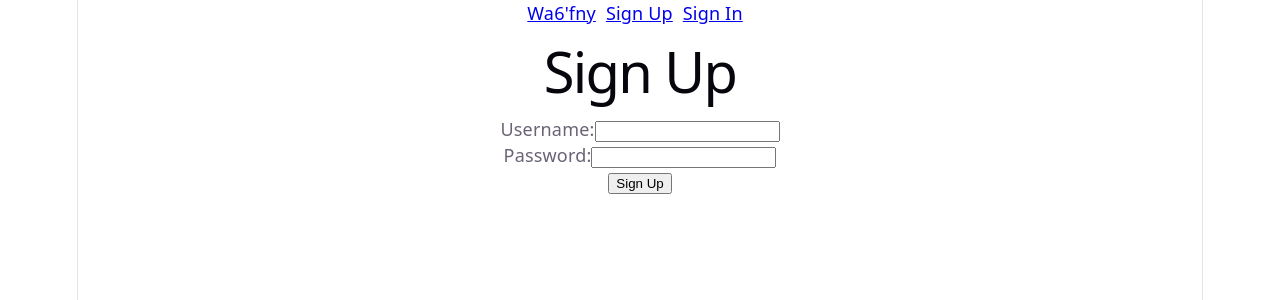
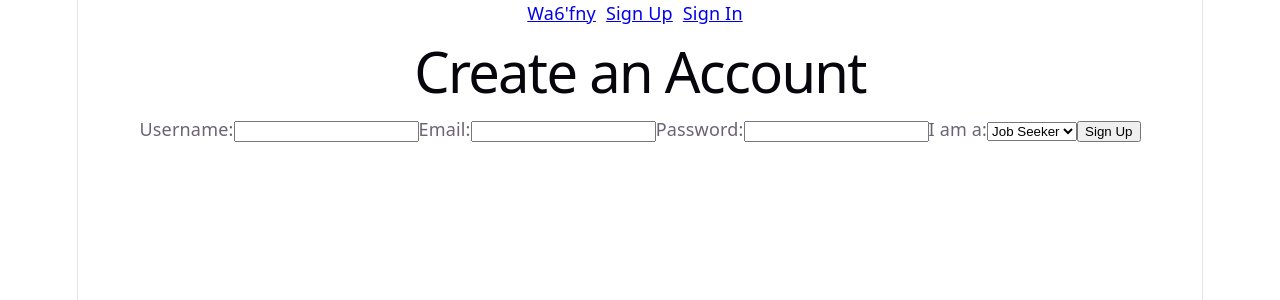
Before and after one commit to sarahlahdan-dot/wa6-fny-frontend, a React (Vite) app: page /sign-up in a window 1280 px wide. Shown: the top 300 px of the page. Built offline with nearby package versions, Linux system fonts and the light colour scheme.

Commit message:
signup added

```diff
--- a/src/pages/JobForm.jsx
+++ b/src/pages/JobForm.jsx
@@ -1,8 +1,90 @@
-import React from 'react'
+import { useState, useEffect } from 'react'
+import axios from 'axios'
+import { useNavigate, useParams } from 'react-router'
+import skillPicker from '../components/SkillPicker'
 
+//  THIS IS FOR HANDLING TWO PATH /:ID/EDIT AND /JOBS/NEW
 function JobForm() {
+
+  const { id } = useParams()
+  const navigate = useNavigate()
+
+  const [formData, setFormData] = useState({
+    title: '',
+    company: '',
+    description: '',
+    skillsRequired: [],
+    jobType: 'full-time',
+    location: '',
+    isOpen: true
+  })
+
+  async function getJob(){
+    try{
+
+      const token = localStorage.getItem('token')
+      const res = await axios.get(
+        `${import.meta.env.VITE_BACKEND_URL}/api/jobs/${id}`,
+        { headers: {Authorization: `Bearer ${token}` } }
+      )
+      setFormData({
+        title: res.data.title,
+        company: res.data.company,
+        description: res.data.description,
+        skillsRequired: res.data.skillsRequired,
+        jobType: res.data.jobType,
+        location: res.data.location,
+        isOpen: res.data.isOpen
+      })
+
+    }
+    catch(err){
+      console.log(err)
+    }
+  }
+
+  useEffect(()=>{
+    if (id) getJob()},[id])
+
+  function handleChange(event){
+    const value = event.target.type === 'checkbox' ? event.target.checked : event.target.value
+    setFormData({...formData, skillsRequired: newSkills })
+  }
+
+  function handleSkillsChange(newSkills){
+    setFormData({...formData, skillsRequired: newSkills})
+  }
+
+  async function handleSubmit(event){
+    event.preventDefault()
+    try{
+      const token = localStorage.getItem('token')
+      if (id) {
+        await axios.put(
+          `${import.meta.env.VITE_BACKEND_URL}/api/jobs/${id}`,formData,
+          { headers: { Authorization: `Bearer ${token}`}}
+        )
+
+      } else {
+        await axios.post(
+          `${import.meta.env.VITE_BACKEND_URL}/api/jobs`,
+          formData,
+          { headers: { Authorization: `Bearer ${token}`}}
+        )
+      }
+      navigate('/dashboard')
+    }
+    catch(err){
+      console.log(err)
+    }
+  }
+
   return (
     <div>
+      <h1>{id ? 'Edit The Job' : 'Post a New Job'}</h1>
+      <form onSubmit={handleSubmit}>
+
+      </form>
 
     </div>
   )
--- a/src/pages/Signup.jsx
+++ b/src/pages/Signup.jsx
@@ -3,13 +3,15 @@ import axios from 'axios';
 import { useNavigate } from 'react-router';
 
 function Signup() {
+  const navigate = useNavigate()
   const [formData, setFormData] = useState({
     username: '',
+    email: '',
     password: '',
-  });
-  const [errorMessage, setErrorMessage] = useState('');
+    role: 'seeker'
+  })
 
-  const navigate = useNavigate();
+
 
   const handleChange = (event) => {
     setFormData({ ...formData, [event.target.name]: event.target.value });
@@ -28,35 +30,30 @@ function Signup() {
 
   return (
     <div>
-      <h1>Sign Up</h1>
+      <h1>Create an Account</h1>
       <form onSubmit={handleSubmit}>
-        <div>
-          <label htmlFor="username">Username:</label>
-          <input
-            id="username"
-            name="username"
-            type="text"
-            value={formData.username}
-            onChange={handleChange}
-            required
-          />
-        </div>
-        <div>
-          <label htmlFor="password">Password:</label>
-          <input
-            id="password"
-            name="password"
-            type="password"
-            value={formData.password}
-            onChange={handleChange}
-            required
-          />
-        </div>
-        <button type="submit">Sign Up</button>
+        <label htmlFor="username">Username:</label>
+        <input name='username' value={formData.username} onChange={handleChange} />
+
+        <label htmlFor="email">Email:</label>
+        <input name='email' value={formData.email} onChange={handleChange} />
+
+        <label htmlFor="password">Password:</label>
+        <input name='password' value={formData.password} onChange={handleChange} />
+
+        <label>I am a:</label>
+        <select name="role" value={formData.role} onChange={handleChange}>
+          <option value="seeker">Job Seeker</option>
+          <option value="employer">Employer</option>
+        </select>
+
+        <button type='submit'>Sign Up</button>
+
+
       </form>
-      {errorMessage && <p style={{ color: 'red' }} role="alert">{errorMessage}</p>}
-    </div>
-  );
+      </div>
+
+  )
 }
 
 export default Signup;
```
